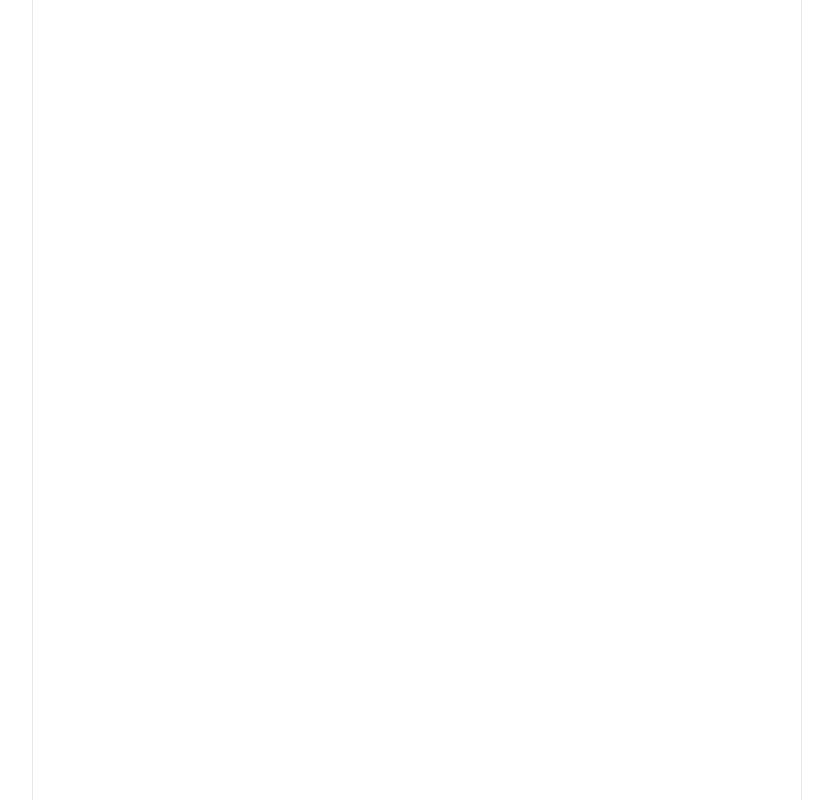
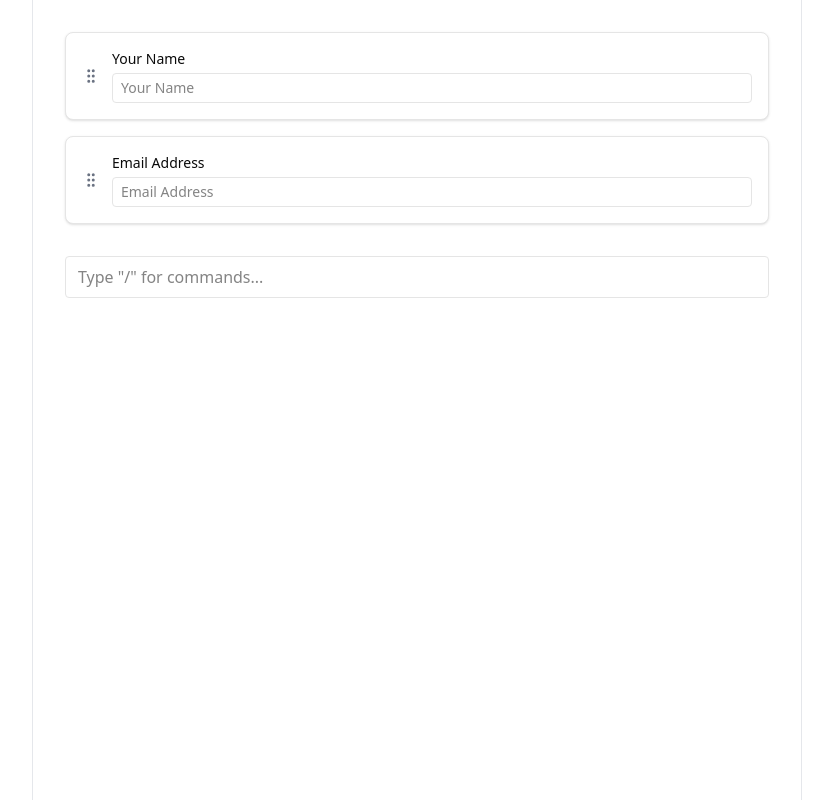
Before and after one commit to mangit955/fill.in, a Next.js app: page /builder in a window 1280 px wide. Shown: the whole page, without its empty margins (223-1056 px from the left). Built offline with nearby package versions, Linux system fonts and the light colour scheme.

Commit message:
feat: added dragable name & email input boxes

```diff
--- a/components/builder-page/ FormCanvas.tsx
+++ b/components/builder-page/ FormCanvas.tsx
@@ -1,26 +1,64 @@
 "use client";
+
 import { useState } from "react";
-
-type Field = {
-  type: string;
-  label: string;
-};
+import {
+  DndContext,
+  closestCenter,
+  KeyboardSensor,
+  PointerSensor,
+  useSensor,
+  useSensors,
+} from "@dnd-kit/core";
+import {
+  arrayMove,
+  SortableContext,
+  useSortable,
+  verticalListSortingStrategy,
+} from "@dnd-kit/sortable";
+import { CSS } from "@dnd-kit/utilities";
+import { GripVertical } from "lucide-react";
 
 export default function FormCanvas() {
-  const [fields, setFields] = useState<Field[]>([]);
+  const [fields, setFields] = useState([
+    { id: "1", type: "text", label: "Your Name" },
+    { id: "2", type: "email", label: "Email Address" },
+  ]);
   const [input, setInput] = useState("");
+
+  const sensors = useSensors(
+    useSensor(PointerSensor),
+    useSensor(KeyboardSensor)
+  );
+
+  type DragEndEvent = {
+    active: { id: string };
+    over: { id: string } | null;
+  };
+
+  const handleDragEnd = (event: DragEndEvent) => {
+    const { active, over } = event;
+    if (!over) return;
+    if (active.id !== over.id) {
+      setFields((items) => {
+        const oldIndex = items.findIndex((i) => i.id === active.id);
+        const newIndex = items.findIndex((i) => i.id === over.id);
+        return arrayMove(items, oldIndex, newIndex);
+      });
+    }
+  };
 
   const handleKeyDown = (e: React.KeyboardEvent<HTMLInputElement>) => {
     if (e.key === "Enter") {
       if (input.startsWith("/")) {
-        const commond = input.slice(1);
-        if (commond === "text") {
+        const command = input.slice(1);
+        const id = Date.now().toString();
+        if (command === "text") {
           setFields([
             ...fields,
-            { type: "text", label: "Untitled Text Field" },
+            { id, type: "text", label: "Untitled Text Field" },
           ]);
-        } else if (commond === "email") {
-          setFields([...fields, { type: "email", label: "Email" }]);
+        } else if (command === "email") {
+          setFields([...fields, { id, type: "email", label: "Email" }]);
         }
       }
       setInput("");
@@ -29,15 +67,70 @@ export default function FormCanvas() {
 
   return (
     <div className="space-y-4">
-      {fields.map((field, i) => (
-        <div key={i} className="border p-4 rounded-md">
-          <label className="block text-sm mb-1">{field.label}</label>
-          <input
-            type={field.type}
-            className="border px-2 py-1 rounded w-full"
-          />
-        </div>
-      ))}
+      <DndContext
+        sensors={sensors}
+        collisionDetection={closestCenter}
+        onDragEnd={(event) =>
+          handleDragEnd({
+            active: { id: String(event.active.id) },
+            over: event.over ? { id: String(event.over.id) } : null,
+          })
+        }
+      >
+        <SortableContext items={fields} strategy={verticalListSortingStrategy}>
+          {fields.map((field) => (
+            <SortableField key={field.id} id={field.id} field={field} />
+          ))}
+        </SortableContext>
+      </DndContext>
+
+      <input
+        value={input}
+        onChange={(e) => setInput(e.target.value)}
+        onKeyDown={handleKeyDown}
+        placeholder='Type "/" for commands...'
+        className="border px-3 py-2 w-full rounded mt-4"
+      />
     </div>
   );
 }
+
+type Field = {
+  id: string;
+  type: string;
+  label: string;
+};
+
+function SortableField({ id, field }: { id: string; field: Field }) {
+  const { attributes, listeners, setNodeRef, transform, transition } =
+    useSortable({ id });
+
+  const style = {
+    transform: CSS.Transform.toString(transform),
+    transition,
+  };
+
+  return (
+    <div
+      ref={setNodeRef}
+      style={style}
+      className="border rounded-md p-4 bg-white dark:bg-neutral-900 shadow-sm flex items-center gap-3"
+    >
+      <button
+        {...attributes}
+        {...listeners}
+        className="cursor-grab text-gray-500 hover:text-gray-800"
+      >
+        <GripVertical size={18} />
+      </button>
+      <div className="flex-1">
+        <label className="block text-sm font-medium mb-1">{field.label}</label>
+        <input
+          type={field.type}
+          className="border px-2 py-1 rounded w-full text-sm"
+          placeholder={field.label}
+        />
+      </div>
+    </div>
+  );
+}
--- a/package.json
+++ b/package.json
@@ -9,6 +9,9 @@
     "lint": "eslint"
   },
   "dependencies": {
+    "@dnd-kit/core": "^6.3.1",
+    "@dnd-kit/modifiers": "^9.0.0",
+    "@dnd-kit/sortable": "^10.0.0",
     "@lobehub/icons": "^2.43.1",
     "@radix-ui/react-slot": "^1.2.3",
     "class-variance-authority": "^0.7.1",
```
Also changed, not shown: 1 other file (tests, documents, lock files or other folders).
